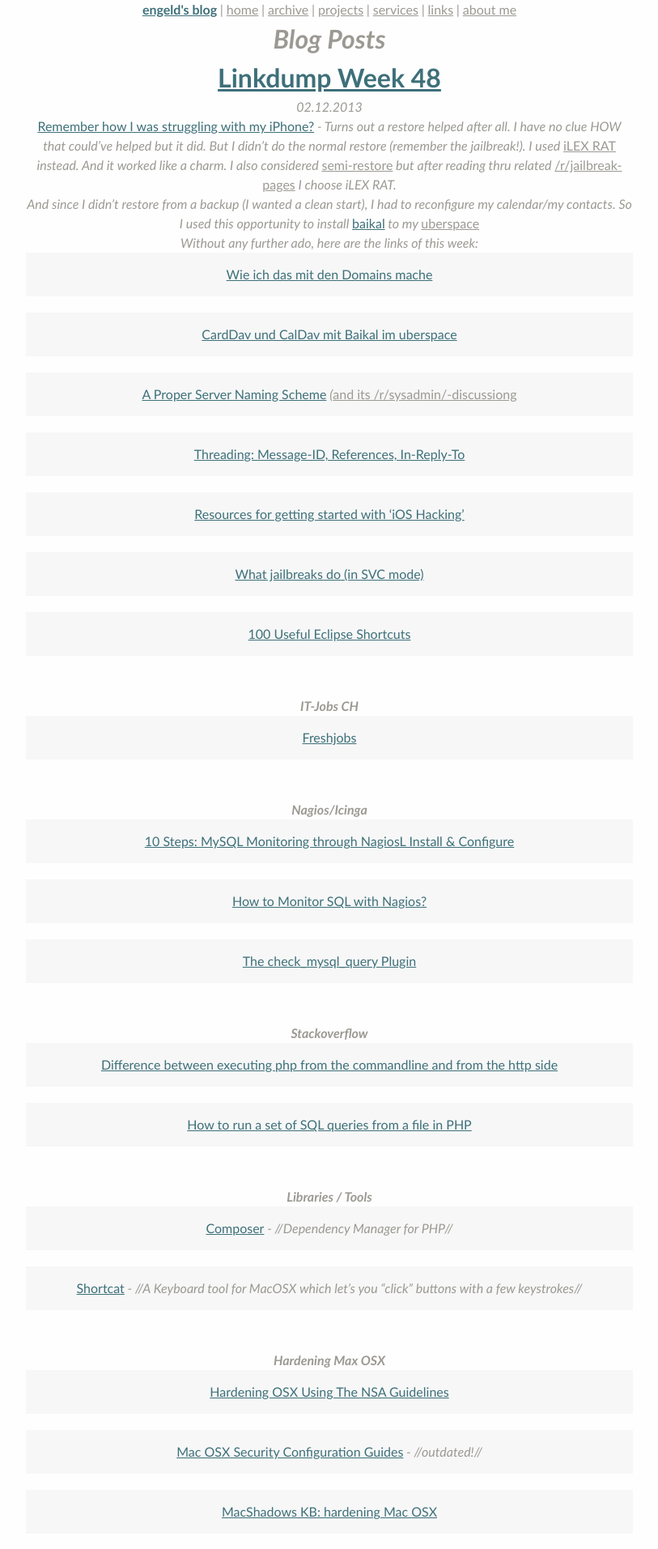
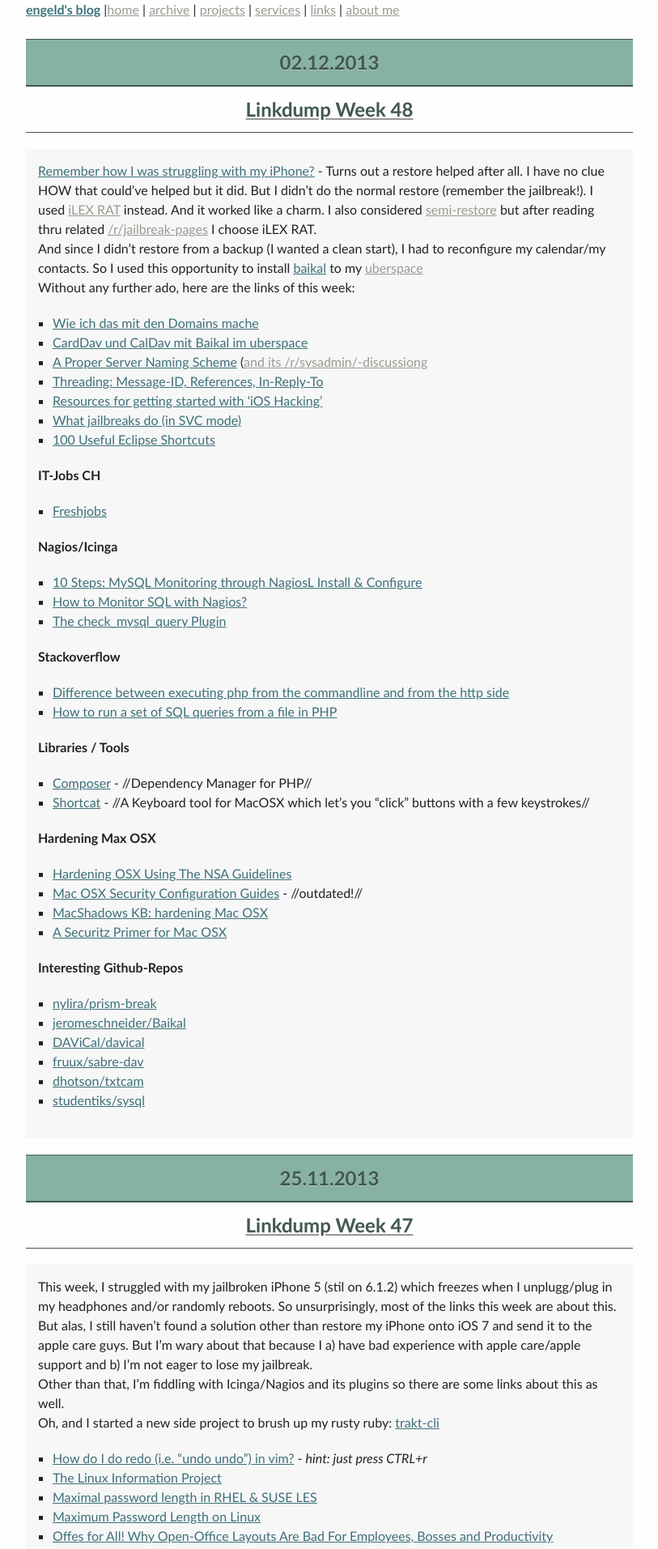
Before and after one commit to engeld/engeld.github.com, a Jekyll site: the page built from index.html, in a window 1280 px wide. Shown: the top 1913 px of the page at 81% size, without its empty margins (233-1046 px from the left). Built offline with Jekyll 4.4.1, drawn with Linux system fonts in a browser that asks for light colours; some of the changed text lies outside the part shown.

Commit message:
new design fixed for the index and for posts

```diff
--- a/css/main.css
+++ b/css/main.css
@@ -16,11 +16,11 @@
 body > ul > li > a:hover:first-child {background-color:#c3d8d2; color:#c3d8d2;}
 
 body > h2 + b {background-color:transparent; color:#9b9992; display:block; font-style:italic; font-weight:normal; margin:0; text-align:center;}
-body > h2 + b + p {color:#9b9992; font-style:italic; margin-bottom:20px; text-align:center;}
+/* body > h2 + b + p {color:#9b9992; font-style:italic; margin-bottom:20px; text-align:center;} */
 body > h2 + b + p a:link, body > h2 + b + p a:visited {color:#9b9992;}
 body > h2 + b + p a:hover, body > h2 + b + p a:active, body > h2 + b + p a:focus {color:#444;}
 
-body > div {color:#9b9992; font-style:italic; text-align:center;}
+/* body > div {color:#9b9992; font-style:italic; text-align:center;} */
 body > div a {font-style:normal;}
 body > div a:link:first-child, body > div a:visited:first-child {color:#3d7079;}
 body > div a:hover:first-child, body > div a:active:first-child, body > div a:focus:first-child {color:#27484e;}
@@ -41,7 +41,8 @@
 h2 {font-size:300%; text-align:center;}
 h2 a:link, h2 a:visited {color:#415752; text-decoration:none;}
 h2 a:hover, h2 a:active, h2 a:focus {color:#27484e;}
-h3 {background-color:#88b1a6; border-bottom:1px solid #415752; border-top:1px solid #415752; color:#415752; font-size:150%; margin-bottom:20px; padding:10px 18px; text-align:center; text-shadow:0 1px 0  rgba(219,231,228,.5);}
+h3 {background-color:#88b1a6; border-bottom:1px solid #415752; border-top:1px solid #415752; color:#415752; font-size:150%; padding:10px 18px; text-align:center; text-shadow:0 1px 0  rgba(219,231,228,.5);}
+h3.title {background-color:#fefefe; border-bottom:1px solid #415752; border-top:1px solid #415752; color:#415752; font-size:150%; margin-bottom:20px; padding:10px 18px; text-align:center; text-shadow:0 1px 0  rgba(219,231,228,.5);}
 ul li ul {list-style:square; margin:20px 0; padding:0;}
 ul li ul li, ul li ol li {margin:0 0 0 18px; padding:0;}
 ul li ol {margin:20px 0; padding:0;}
--- a/index.html
+++ b/index.html
@@ -2,16 +2,13 @@
 layout: default
 title: engeld's Blog
 ---
-
   <div id="home">
-  <h1>Blog Posts</h1>
+    <br />
     <ul class="posts">
       {% for post in site.posts %}
-      <a class="title" href="{{ post.url }}"><h1>{{ post.title}}</h1></a>
-      <p class="meta">{{ post.date | date: "%d.%m.%Y" }}</p>
-      {{ post.content }}
-      <br />
-      <hr />
+        <h3>{{ post.date | date: "%d.%m.%Y" }}</h3>
+        <a href="{{ post.url }}"><h3 class="title">{{ post.title }}</h3></a>
+        <li>{{ post.content }}</li>
       {% endfor %}
     </ul>
   </div>
```
Also changed, not shown: _layouts/default.html (+3 -13 lines), _layouts/post.html (+7 -7 lines). Lines whose indentation alone changed are shown as unchanged.
